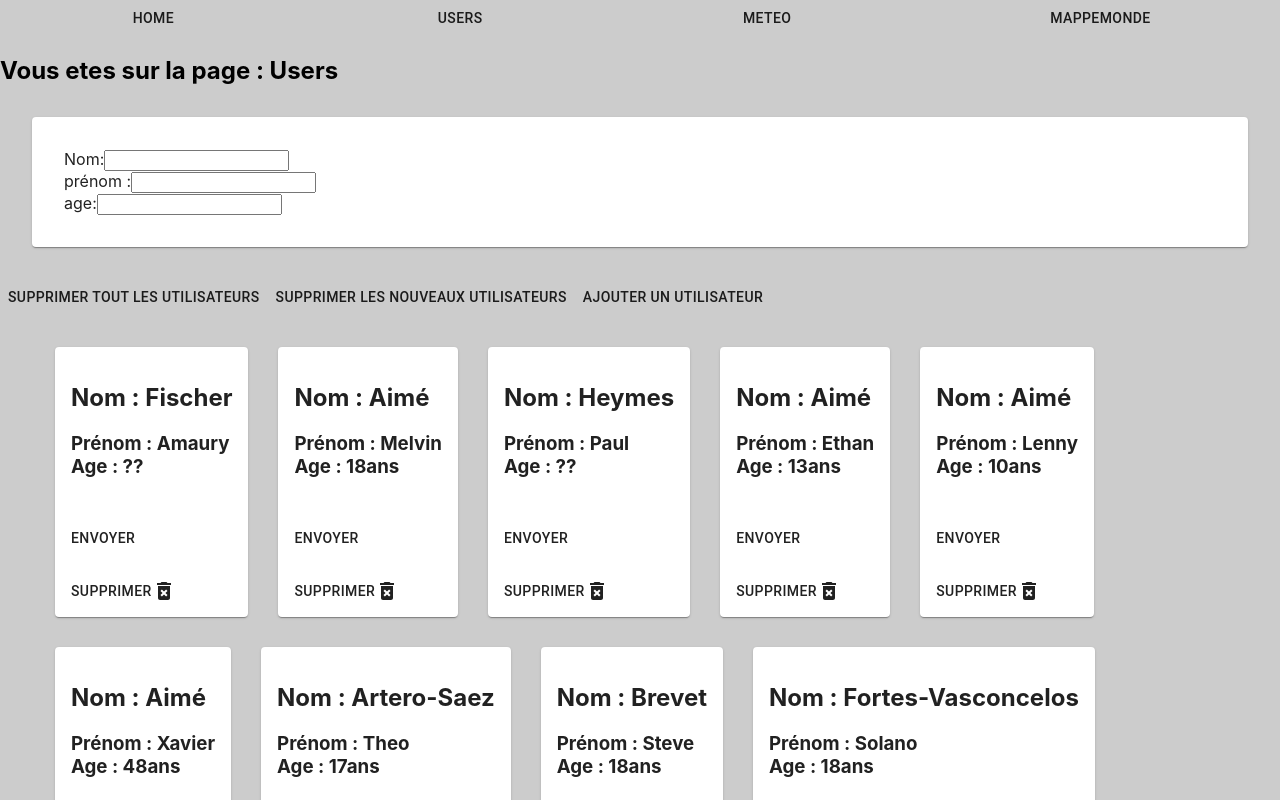
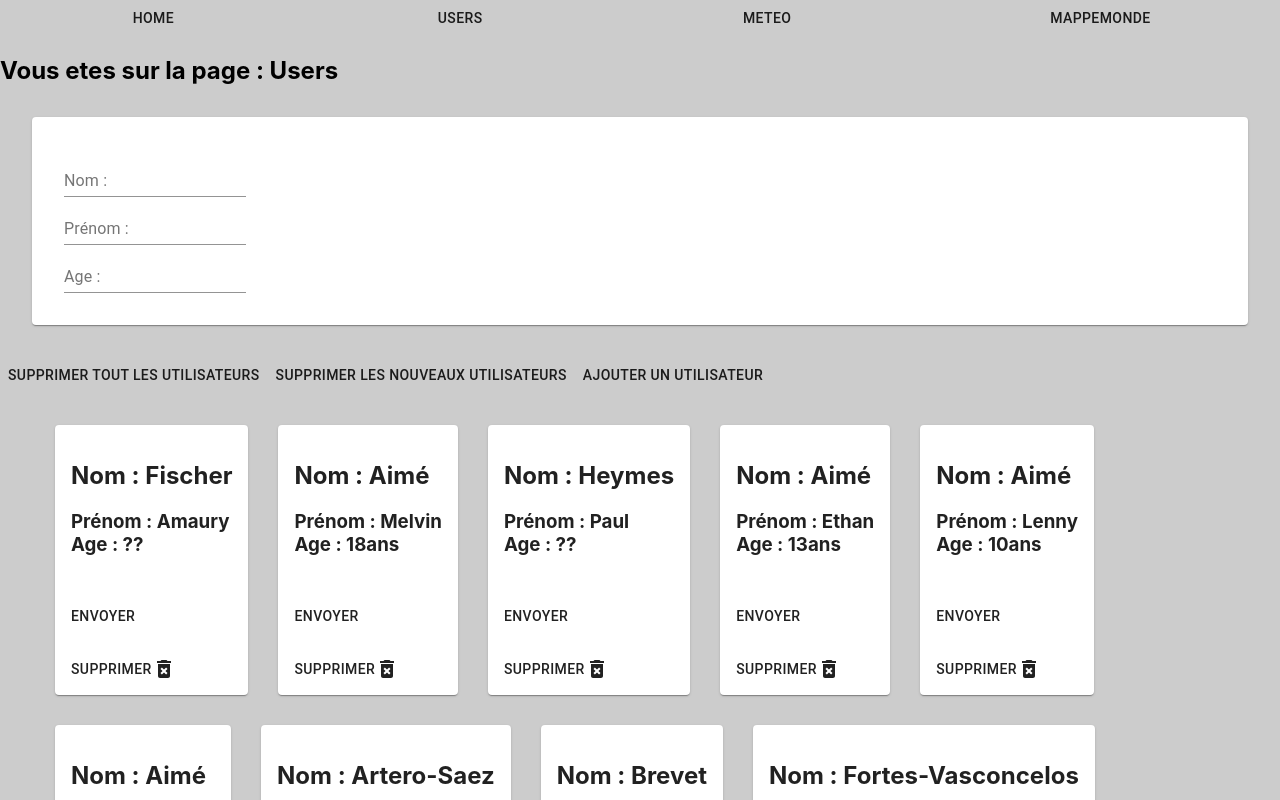
Before and after one commit to Vaan17/testreact, a React (Create React App) app: page /Users in a window 1280 px wide. Shown: the top 800 px of the page. Built offline with nearby package versions, Linux system fonts and the light colour scheme.

Commit message:
Card update ( input to textField

```diff
--- a/src/Users.js
+++ b/src/Users.js
@@ -4,6 +4,8 @@ import Usercard from "./components/Usercard";
 import { ToastContainer, toast } from "react-toastify";
 import "react-toastify/dist/ReactToastify.css";
 import { Button, Card } from "@material-ui/core";
+import { makeStyles } from "@material-ui/core/styles";
+import TextField from "@material-ui/core/TextField";
 
 const Users = () => {
   const initialUsers = [
@@ -110,16 +112,31 @@ const Users = () => {
       <h2>Vous etes sur la page : Users</h2>
       <Card style={{ margin: "2em", padding: "2em" }}>
         <div>
-          Nom:
-          <input onChange={onInputChangeNom} value={nom} />
+          <TextField
+            label="Nom :"
+            onChange={onInputChangeNom}
+            placeholder="Entrez un Nom"
+            multiline
+            value={nom}
+          />
         </div>
         <div>
-          prénom :
-          <input onChange={onInputChangePrenom} value={prenom} />
+          <TextField
+            label="Prénom :"
+            onChange={onInputChangePrenom}
+            placeholder="Entrez un Prénom"
+            multiline
+            value={prenom}
+          />
         </div>
         <div>
-          age:
-          <input onChange={onInputChangeAge} value={age} />
+          <TextField
+            label="Age :"
+            onChange={onInputChangeAge}
+            placeholder="Entrez un Age"
+            multiline
+            value={age}
+          />
         </div>
       </Card>
       <Button onClick={delectUsers}>Supprimer tout les Utilisateurs</Button>
```
